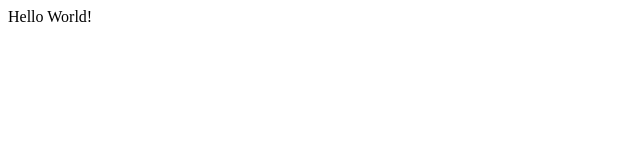
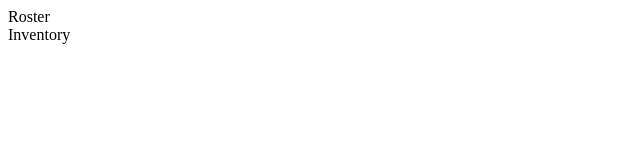
Before and after one commit to 00-status/pokemon_roster, a React app: page / in a window 1280 px wide. Shown: the top 160 px of the page, without its empty margins (0-640 px from the left). Built offline with nearby package versions, Linux system fonts and the light colour scheme; the HTML template or start-up script is replaced by a standard one.

Commit message:
Added component stubs

```diff
--- /dev/null
+++ b/src/components/PokemonHub.tsx
@@ -0,0 +1,22 @@
+import { useState } from "react";
+import { PokemonInventory } from "./PokemonInventory";
+import { PokemonRoster } from "./PokemonRoster";
+
+export const PokemonHub = () => {
+    const [rosterPokemons, setRosterPokemons] = useState<string[]>([]);
+    // Call API hook.
+
+    const addToRoster = (pokemon: string) => {
+        // Clone the rosterPokemons array
+        // If the array is at 6 already
+        //      don't do anything
+        // else
+        //      add the pokemon to the clone
+        // set the rosterPokemons to the clone
+    };
+
+    return <div>
+        <PokemonRoster rosterPokemons={rosterPokemons} />
+        <PokemonInventory pokemons={[]} addToRoster={addToRoster} />
+    </div>;
+};
--- /dev/null
+++ b/src/components/PokemonInventory.tsx
@@ -0,0 +1,9 @@
+
+type Props = {
+    pokemons: string[];
+    addToRoster: (pokemon: string) => void;
+};
+
+export const PokemonInventory = (props: Props) => {
+    return <div>Inventory</div>;
+};
--- /dev/null
+++ b/src/components/PokemonRoster.tsx
@@ -0,0 +1,8 @@
+
+type Props = {
+    rosterPokemons: string[];
+};
+
+export const PokemonRoster = (props: Props) => {
+    return <div>Roster</div>;
+};
--- /dev/null
+++ b/src/fetchPokemonHook.ts
@@ -0,0 +1,4 @@
+
+const fetchPokemonHook = () => {
+
+};
```
Also changed, not shown: src/index.tsx (+10 -1 lines).
